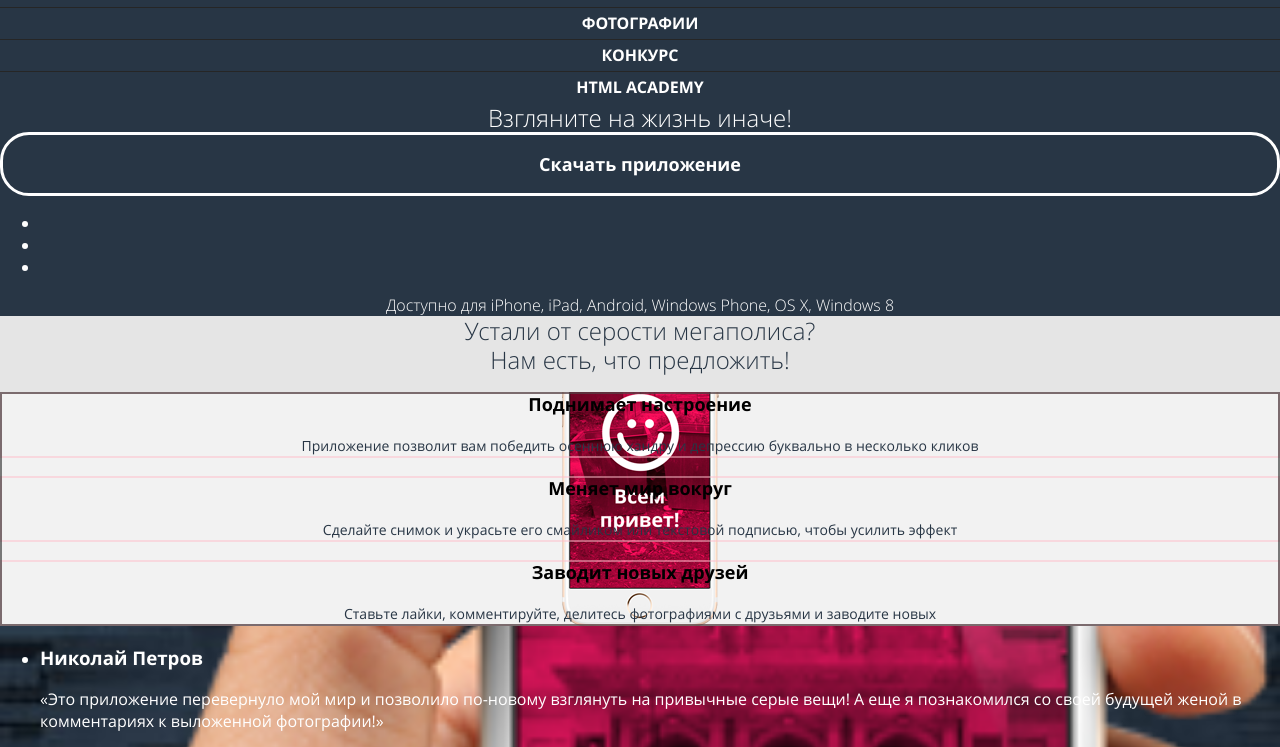
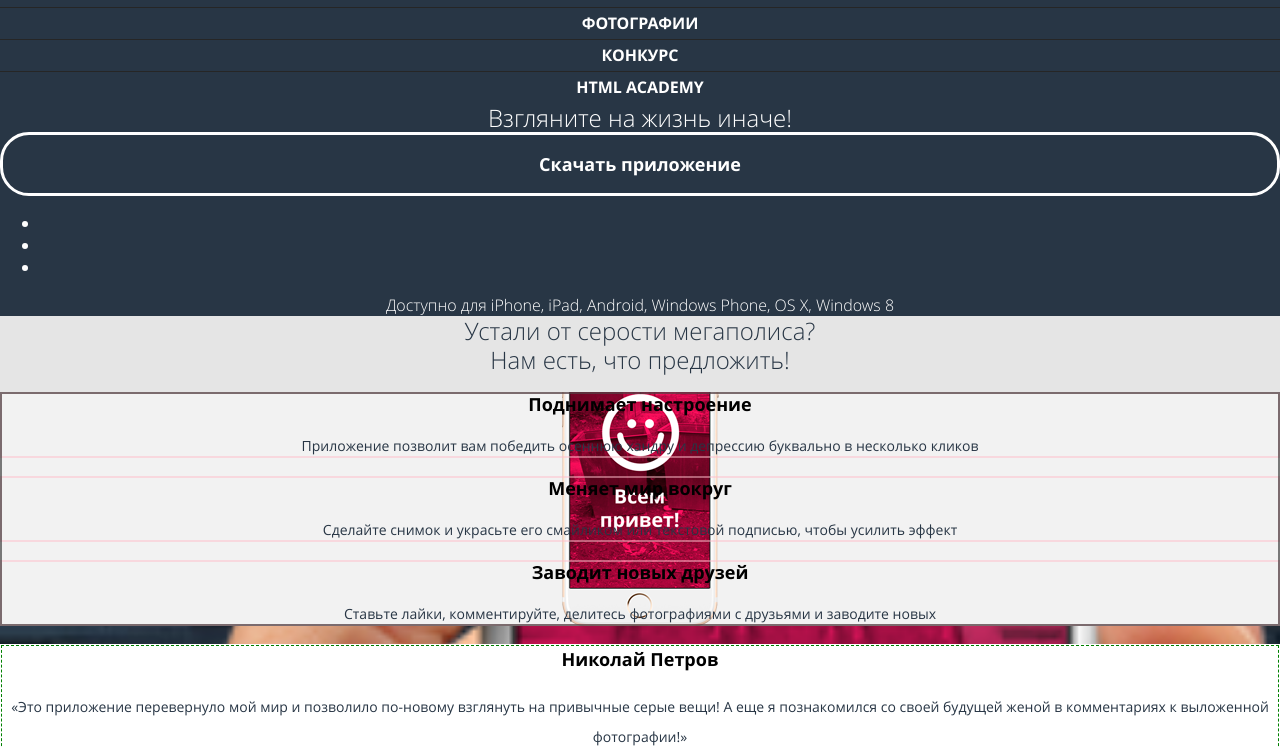
Before and after one commit to Dark7lord2012/204641-pink-20, a website: page source/index.html in a window 1280 px wide. Shown: the part 53-800 px from the top of the page. Drawn offline with nearby package versions, Linux system fonts and the light colour scheme; files that its build step writes are made by us from their sources.

Commit message:
создал файл для блока отзыв и сверстал стили для текста (размер шрифта, цвет и т.д.)

```diff
--- /dev/null
+++ b/source/sass/blocks/review.scss
@@ -0,0 +1,18 @@
+.review {
+  outline: 1px dashed green;
+  outline-offset: -2px;
+}
+
+.review__title {
+  color: $black;
+  font-size: 18px;
+  line-height: 30px;
+  text-align: center;
+  font-weight: bold;
+}
+
+.review__text {
+  font-size: 14px;
+  line-height: 30px;
+  text-align: center;
+}
--- /dev/null
+++ b/source/sass/blocks/reviews.scss
@@ -0,0 +1,10 @@
+.reviews {
+  color: $grey-blue;
+  background-color: $white;
+}
+
+.reviews__list {
+  margin: 0;
+  padding: 0;
+  list-style: none;
+}
--- a/source/sass/style.scss
+++ b/source/sass/style.scss
@@ -12,6 +12,8 @@
 @import "blocks/intro.scss";
 @import "blocks/info.scss";
 @import "blocks/advantage.scss";
+@import "blocks/reviews.scss";
+@import "blocks/review.scss";
 
 //photos.html
 @import "blocks/photos.scss";
```
